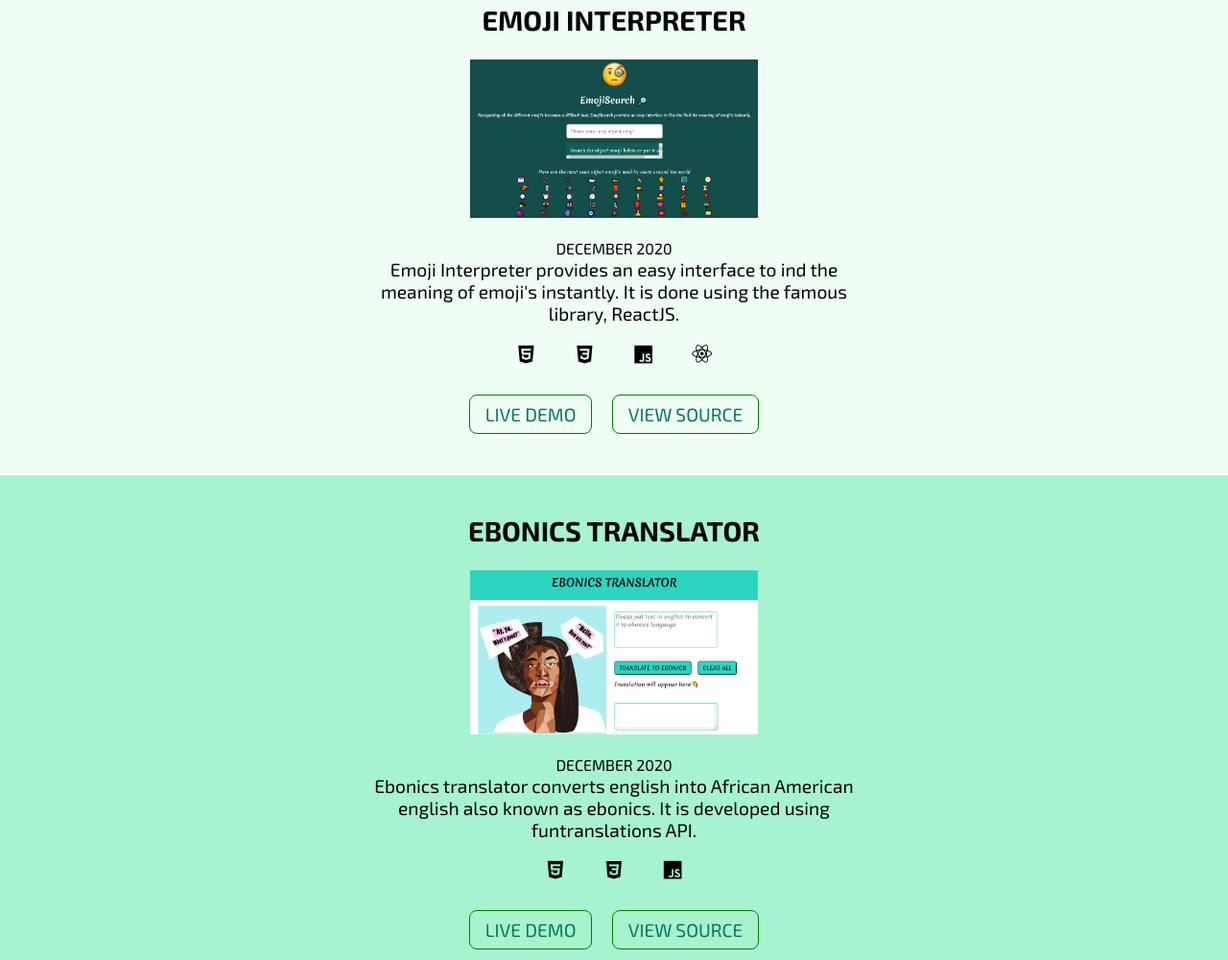
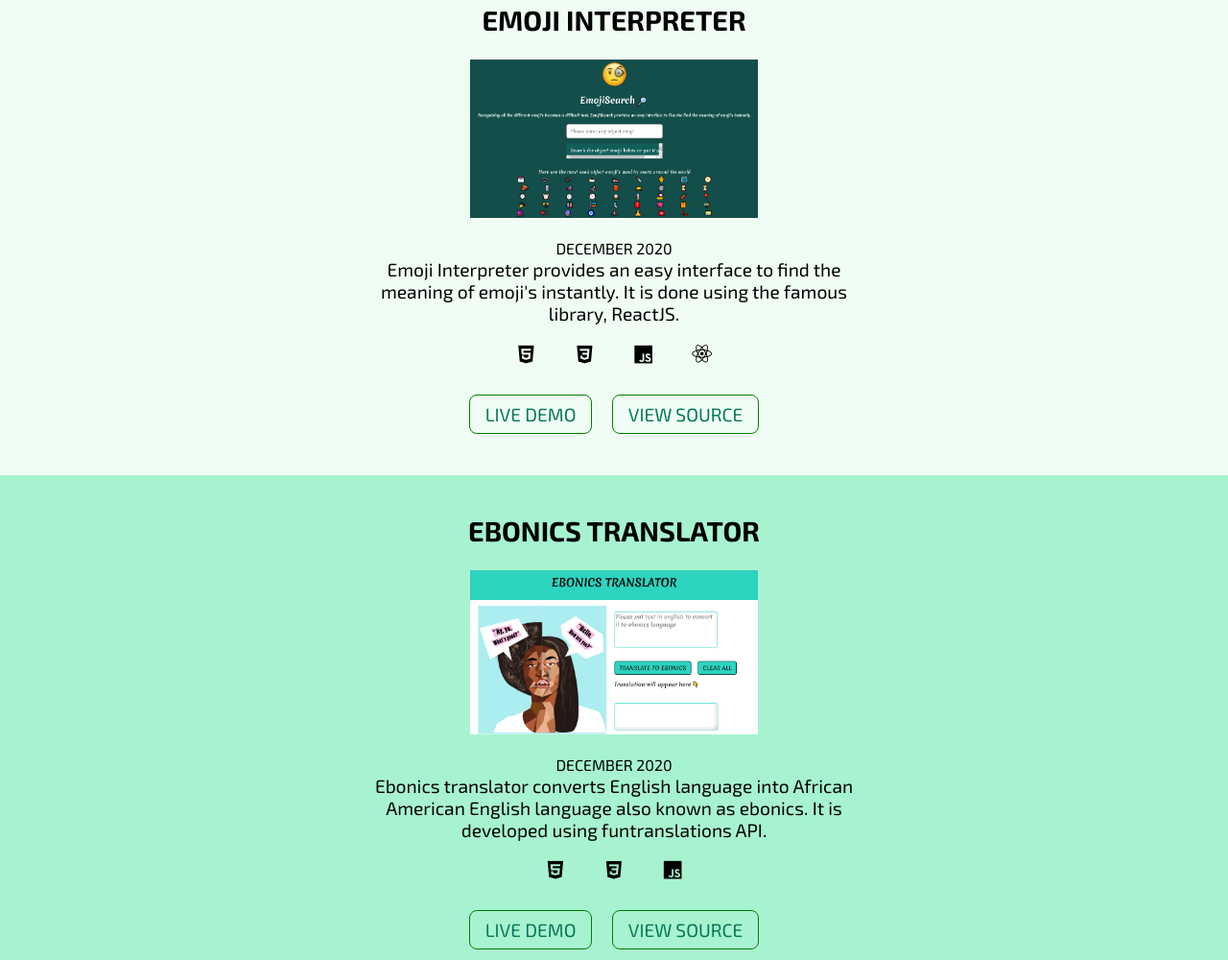
Before and after one commit to Jaynil1611/Portfolio-Website, a plain HTML site: page projects.html in a window 1280 px wide. Shown: the part 1278-2278 px from the top of the page at 96% size. Drawn offline with nearby package versions, Linux system fonts and the light colour scheme.

Commit message:
refactor: changed content of projects

```diff
--- a/projects.html
+++ b/projects.html
@@ -74,7 +74,7 @@
                 <div class="container container-center">
                     <h1> EMOJI INTERPRETER </h1>
                     <img class="section-img" src="/images/Emoji.PNG" />
-                    <p> <small> DECEMBER 2020 </small><br /> Emoji Interpreter provides an easy interface to ind the
+                    <p> <small> DECEMBER 2020 </small><br /> Emoji Interpreter provides an easy interface to find the
                         meaning of emoji's instantly. It is done using the famous library, ReactJS.
                         <ul class="list-non-bullet" style="text-align: center;">
                             <li class="list-item-inline"><i class='bx bxl-html5 bx-sm'></i></li>
@@ -98,8 +98,8 @@
                 <div class="container container-center">
                     <h1> EBONICS TRANSLATOR </h1>
                     <img class="section-img" src="/images/Ebonics.PNG" />
-                    <p> <small> DECEMBER 2020 </small><br />Ebonics translator converts english into African
-                        American english also known as ebonics. It is developed using funtranslations API.
+                    <p> <small> DECEMBER 2020 </small><br />Ebonics translator converts English language into African
+                        American English language also known as ebonics. It is developed using funtranslations API.
                         <ul class="list-non-bullet" style="text-align: center;">
                             <li class="list-item-inline"><i class='bx bxl-html5 bx-sm'></i></li>
                             <li class="list-item-inline"><i class='bx bxl-css3 bx-sm'></i></li>
@@ -145,7 +145,7 @@
                     <img class="section-img" src="/images/Portfolio.png" />
                     <p> <small> DECEMBER 2020 </small><br /> Portfolio website showcases my skills, work &
                         technolgies I've worked with. Also, it displays all the projects developed by me. Check it out
-                        here.
+                        below.
                         <ul class="list-non-bullet" style="text-align: center;">
                             <li class="list-item-inline"><i class='bx bxl-html5 bx-sm'></i></li>
                             <li class="list-item-inline"><i class='bx bxl-css3 bx-sm'></i></li>
```
